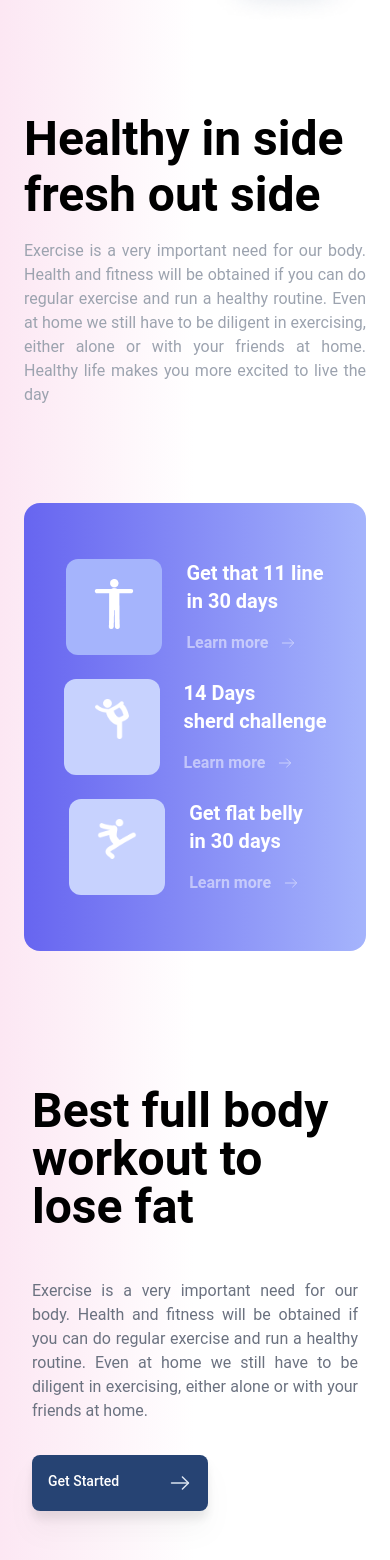
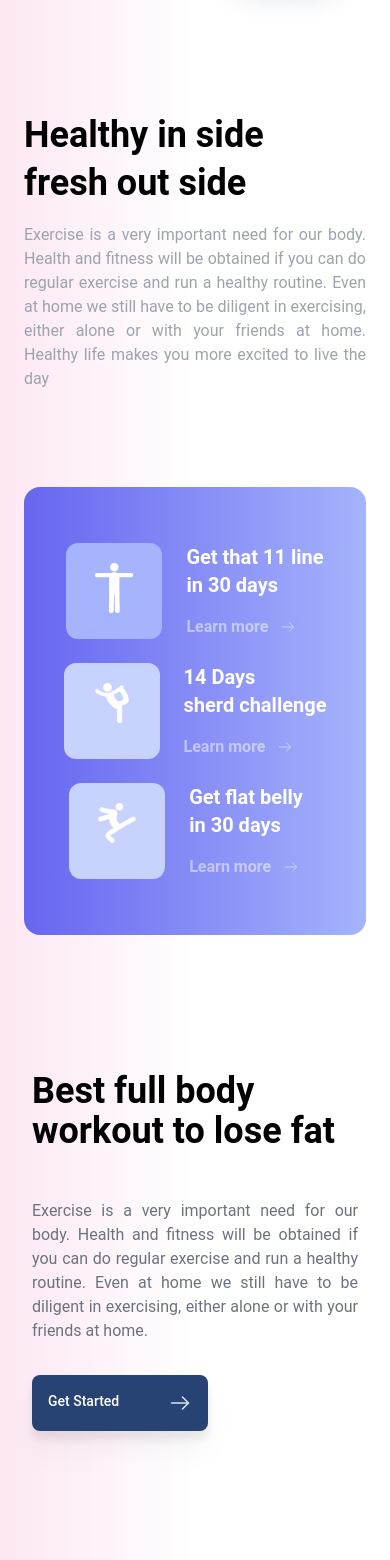
Before and after one commit to gazirahad7/gym-baran, a Next.js app: page / in a window 390 px wide. Shown: the part 905-2465 px from the top of the page. Built offline with nearby package versions, Linux system fonts and the light colour scheme.

Commit message:
Add:  rename component

```diff
--- a/src/components/Content.jsx
+++ b/src/components/Content.jsx
@@ -6,7 +6,7 @@ export const Content = () => {
 
         <section className="flex justify-between md:flex-row flex-col items-start md:items-center gap-5 py-10 px-6">
 
-            <div className="md:w-1/2  text-5xl    sm:text-4xl font-semibold lg:text-6xl text-left  ">
+            <div className="md:w-1/2  sm:text-5xl lg:text-6xl  text-4xl   font-semibold  text-left  ">
                 <h1 className="">Healthy in side
                 </h1>
 
--- a/src/components/DailyMorning.jsx
+++ b/src/components/DailyMorning.jsx
@@ -15,7 +15,7 @@ export const DailyMorning = () => {
         </div>
 
         <div class=" items-start lg:flex-grow  md:w-1/2   flex flex-col  md:text-left mb-16   text-center">
-          <h1 class="text-5xl  text-left text-black md:text-4xl lg:text-5xl   mb-12 md:mt-4 font-bold  ">
+          <h1 class="text-4xl  text-left text-black md:text-4xl lg:text-5xl   mb-12 md:mt-4 font-bold  ">
             Daily morning
             <br class=" inline-block" /> workout in home
           </h1>
--- a/src/components/Hero.jsx
+++ b/src/components/HeroSection.jsx
@@ -4,7 +4,7 @@ import Hero from "../assets/images/hero.webp";
 import { BtnLarge, BtnMedium } from "./Buttons";
 import arrowRounded from "../assets/images/arrow-rounded.svg";
 
-export default function Header() {
+export default function HeroSection() {
   return (
     <section class="  px-4 md:py-6 ">
       <div class=" flex px-4 py-20 md:flex-row flex-col items-center gap-6">
--- a/src/components/Workout.jsx
+++ b/src/components/Workout.jsx
@@ -15,7 +15,7 @@ export const Workout = () => {
         </div>
 
         <div class=" items-start lg:flex-grow  md:w-1/2   flex flex-col  md:text-left mb-16   text-center">
-          <h1 class="text-5xl  text-left text-black md:text-4xl lg:text-5xl   mb-12 md:mt-4 font-bold  ">
+          <h1 class="  text-left text-black sm:text-5xl lg:text-6xl  text-4xl    mb-12 md:mt-4 font-bold  ">
             Best full body
             <br class=" inline-block" /> workout to lose fat
           </h1>
--- a/src/pages/index.js
+++ b/src/pages/index.js
@@ -1,7 +1,7 @@
 import { Content } from "@/components/Content";
 import { DailyMorning } from "@/components/DailyMorning";
 import { Footer } from "@/components/Footer";
-import Header from "@/components/Hero";
+import HeroSection from "@/components/HeroSection";
 import { HowItWork } from "@/components/HowItWork";
 import Navbar from "@/components/Navbar";
 import { Services } from "@/components/Services";
@@ -13,7 +13,7 @@ export default function Home() {
     <>
     <div className="container mx-auto  ">
       <Navbar />
-      <Header />
+      <HeroSection />
       <Content />
       <Services />
       <Workout />
```
